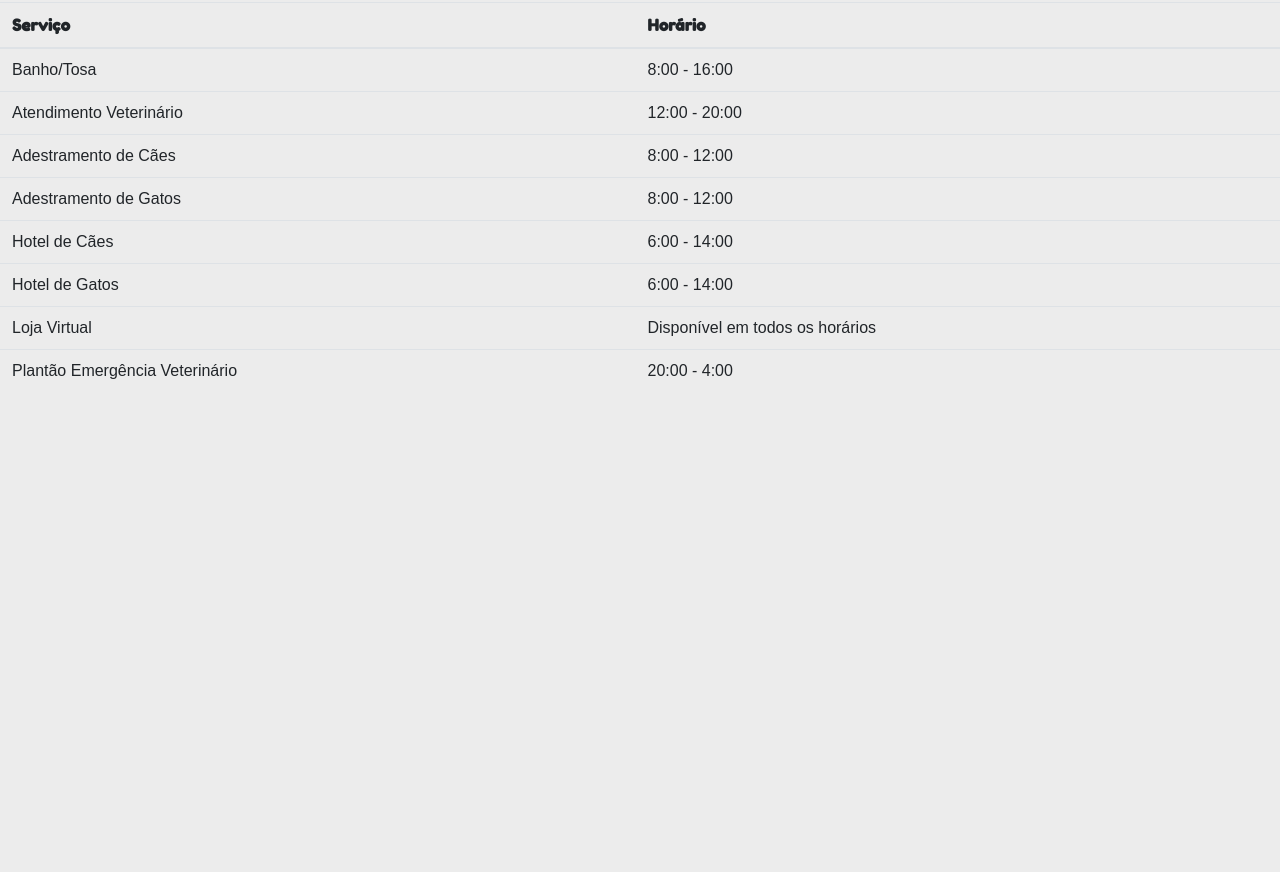
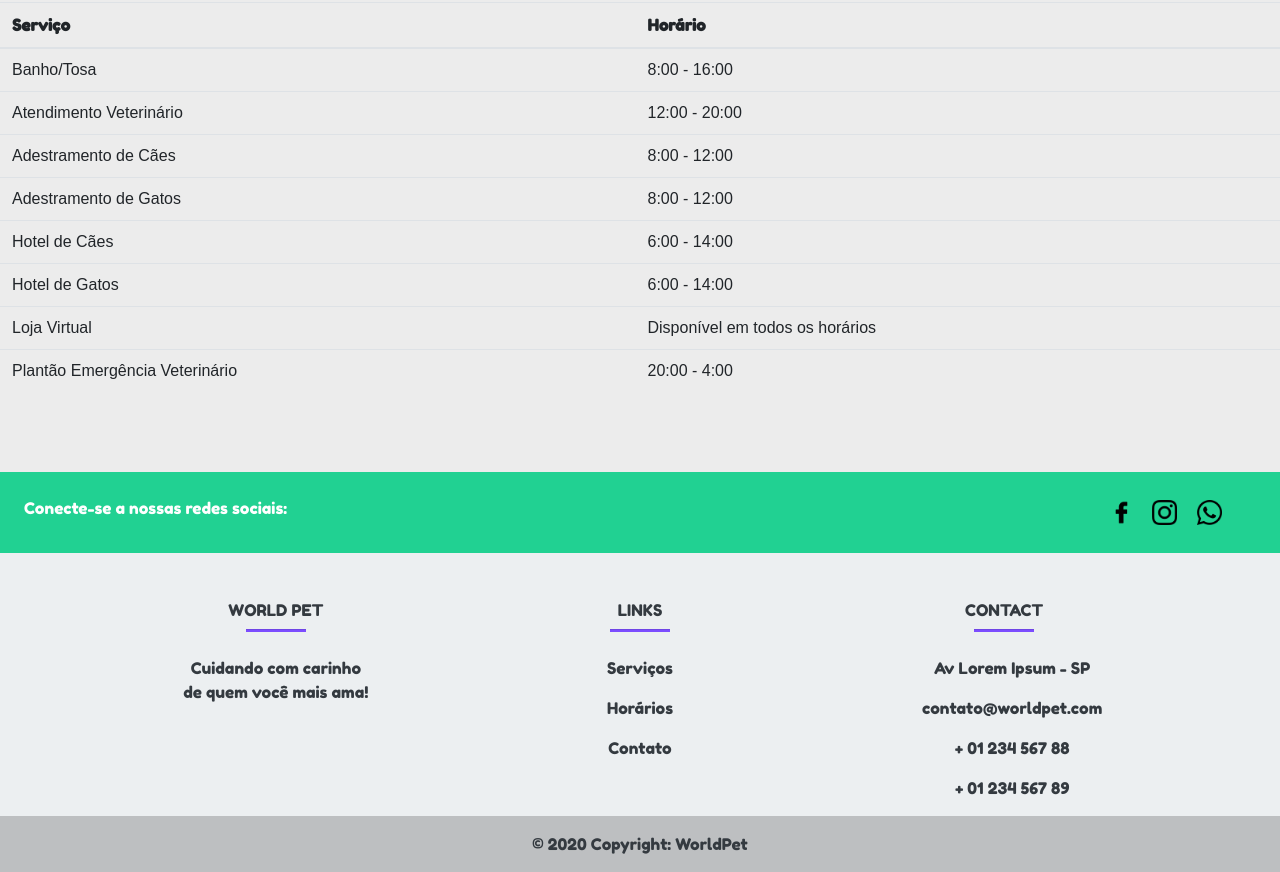
Before and after one commit to WesleyZanon/PetShopWD, a plain HTML site: page pages/LadingPage/horarios.html in a window 1280 px wide. Shown: the part 436-1308 px from the top of the page. Before the commit the page ends 844 px from the top, so only its background shows below. Drawn offline with nearby package versions, Linux system fonts and the light colour scheme.

Commit message:
Parte finalizada

```diff
--- a/pages/LadingPage/horarios.html
+++ b/pages/LadingPage/horarios.html
@@ -39,7 +39,7 @@
 
             <ul class="navbar-nav ml-auto" id="menu-font">
                 <li class="nav-item">
-                    <a class="nav-link" href="#" style="padding-right: 30px; color: white;">SERVIÇOS</a>
+                    <a class="nav-link" href="./index.html#servicos" style="padding-right: 30px; color: white;">SERVIÇOS</a>
                 </li>
 
                 <li class="nav-item">
@@ -56,7 +56,7 @@
     <!--Second Section-->
     <div>
         <h2 style="margin-top: 5vh;">HORÁRIOS E ATENDIMENTOS</h2>
-        <table class="table" style="margin-top: 5vh;">
+        <table class="table table-hover" style="margin-top: 5vh;">
             <thead>
             <tr>
                 <th scope="col">Serviço</th>
@@ -100,4 +100,123 @@
             </tbody>
         </table>
     </div>
+
+        <!-- Footer -->
+        <footer
+        class="text-center text-lg-start text-dark"
+        style="background-color: #ECEFF1; margin-top: 10vh;"
+        >
+  <!-- Section: Social media -->
+  <section
+           class="d-flex justify-content-between p-4 text-white"
+           style="background-color: #21D192"
+           >
+    <!-- Left -->
+    <div class="me-3">
+      <span>Conecte-se a nossas redes sociais:</span>
+    </div>
+    <!-- Left -->
+
+    <!-- Right -->
+    <div class="d-flex flex-row-reverse">
+
+        <div class="p-1">
+            <a href="" class="text-white me-4">
+                <img src="../../assets/images/icons/whatsapp.png" style="height: 25px; padding-right: 30px;">
+                <i class="fab fa-whats"></i>
+            </a>
+        </div>
+
+        <div class="p-1">
+            <a href="" class="text-white me-4">
+                <img src="../../assets/images/icons/instagram.png" style="height: 25px; padding-right: 12px">
+                <i class="fab fa-instagram"></i>
+            </a>
+        </div>
+
+        <div class="p-1">
+            <a href="" class="text-white me-4">
+                <img src="../../assets/images/icons/facebook.png" style="height: 25px; padding-right: 10px">
+                <i class="fab fa-facebook"></i>
+            </a>
+        </div>
+    </div>
+    <!-- Right -->
+  </section>
+  <!-- Section: Social media -->
+
+  <!-- Section: Links  -->
+  <section class="">
+    <div class="container text-center text-md-start mt-5">
+      <!-- Grid row -->
+      <div class="row mt-3">
+        <!-- Grid column -->
+        <div class="col-md-3 col-lg-4 col-xl-3 mx-auto mb-4">
+          <!-- Content -->
+          <h6 class="text-uppercase fw-bold">World Pet</h6>
+          <hr
+              class="mb-4 mt-0 d-inline-block mx-auto"
+              style="width: 60px; background-color: #7c4dff; height: 2px"
+              />
+          <p>
+                Cuidando com carinho<br>de quem você mais ama!
+          </p>
+        </div>
+        <!-- Grid column -->
+
+        <!-- Grid column -->
+        <div class="col-md-3 col-lg-2 col-xl-2 mx-auto mb-4">
+          <!-- Links -->
+          <h6 class="text-uppercase fw-bold">Links</h6>
+          <hr
+              class="mb-4 mt-0 d-inline-block mx-auto"
+              style="width: 60px; background-color: #7c4dff; height: 2px"
+              />
+          <p>
+            <a href="index.html#servicos" class="text-dark">Serviços</a>
+          </p>
+          <p>
+            <a href="./horarios.html" class="text-dark">Horários</a>
+          </p>
+          <p>
+            <a href="#!" class="text-dark">Contato</a>
+          </p>
+        </div>
+        <!-- Grid column -->
+
+        <!-- Grid column -->
+        <div class="col-md-4 col-lg-3 col-xl-3 mx-auto mb-md-0 mb-4">
+          <!-- Links -->
+          <h6 class="text-uppercase fw-bold">Contact</h6>
+          <hr
+              class="mb-4 mt-0 d-inline-block mx-auto"
+              style="width: 60px; background-color: #7c4dff; height: 2px"
+              />
+          <p><i class="fas fa-home mr-3"></i> Av Lorem Ipsum - SP</p>
+          <p><i class="fas fa-envelope mr-3"></i> contato@worldpet.com</p>
+          <p><i class="fas fa-phone mr-3"></i> + 01 234 567 88</p>
+          <p><i class="fas fa-print mr-3"></i> + 01 234 567 89</p>
+        </div>
+        <!-- Grid column -->
+      </div>
+      <!-- Grid row -->
+    </div>
+  </section>
+  <!-- Section: Links  -->
+
+  <!-- Copyright -->
+  <div
+       class="text-center p-3"
+       style="background-color: rgba(0, 0, 0, 0.2)"
+       >
+    © 2020 Copyright:
+    <a class="text-dark" href=""
+       >WorldPet</a
+      >
+  </div>
+  <!-- Copyright -->
+</footer>
+<!-- Footer -->
+
+
 </body>
```
Also changed, not shown: pages/LadingPage/index.html (+4 -18 lines).
